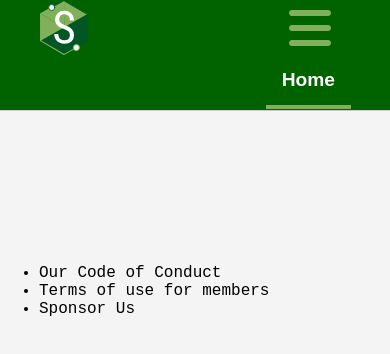
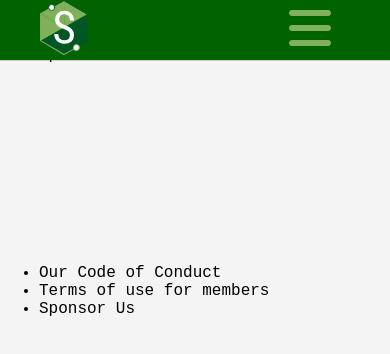
Before and after one commit to SurreyCodes/Surreycodes-website, a React (Create React App) app in the folder surreycodes/: page /sponsors in a window 390 px wide. Shown: the top 354 px of the page. Built offline with nearby package versions, Linux system fonts and the light colour scheme.

Commit message:
fix header

```diff
--- a/surreycodes/package.json
+++ b/surreycodes/package.json
@@ -8,7 +8,7 @@
     "react-router-dom": "4.2.2",
     "react-scripts": "1.0.17",
     "react-scrollchor": "^4.1.0",
-    "react-waypoint": "7.3.4"
+    "react-waypoint": "^8.0.0"
   },
   "scripts": {
     "start": "react-scripts start",
--- a/surreycodes/src/App.css
+++ b/surreycodes/src/App.css
@@ -172,14 +172,14 @@ Use it to make something cool, have fun, and share what you've learned with othe
   .header-mobile{
     transition: height .5s;
     -webkit-transition: height .5s; /* Safari */
-    height: 13%;
+    height: 60px;
     overflow: hidden;
     transition-timing-function: ease-in-out;
   }
   .header-mobile-drop{
     transition: height 1s;
     -webkit-transition: height 1s; /* Safari */
-    height: 73%;
+    height: 350px;
     overflow: hidden;
     transition-timing-function: ease-in-out;
   }
```
Also changed, not shown: 1 other file (tests, documents, lock files or other folders).
